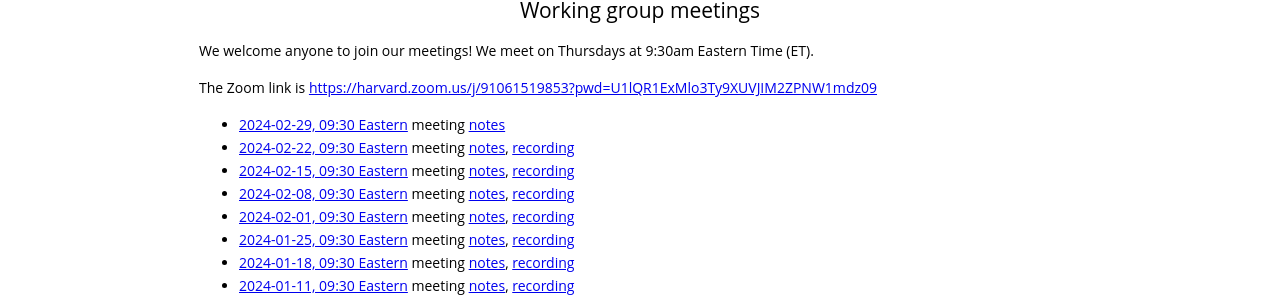
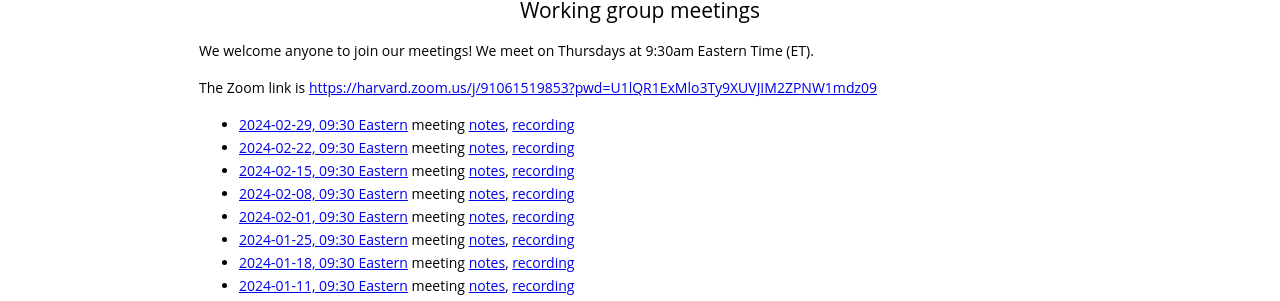
Before and after one commit to gdcc/ct.gdcc.io, a Jekyll site: the page built from index.md, in a window 1280 px wide and 900 px high, scrolled down 1657 px. Shown: the part 145-446 px from the top of the window. Built offline with Jekyll 4.4.1, drawn with Linux system fonts in a browser that asks for light colours; our own code applies the rules of GitHub Pages for plain Markdown files.

Commit message:
add recording

```diff
--- a/index.md
+++ b/index.md
@@ -60,7 +60,7 @@ We welcome anyone to join our meetings! We meet on Thursdays at 9:30am Eastern T
 
 The Zoom link is <https://harvard.zoom.us/j/91061519853?pwd=U1lQR1ExMlo3Ty9XUVJIM2ZPNW1mdz09>
 
-- [2024-02-29, 09:30 Eastern](https://time.is/compare/0930_29_Feb_2024_in_Boston) meeting [notes](https://docs.google.com/document/d/1OcalANOmDqnLf4-DYmeZoS2H2EhxbhY88GE8108HaWg/edit?usp=sharing)
+- [2024-02-29, 09:30 Eastern](https://time.is/compare/0930_29_Feb_2024_in_Boston) meeting [notes](https://docs.google.com/document/d/1OcalANOmDqnLf4-DYmeZoS2H2EhxbhY88GE8108HaWg/edit?usp=sharing), [recording](https://harvard.zoom.us/rec/share/W8MF0tqhZPWaKvLyQ3Esz4NtCY5QtyWtRlLgUNYL7rom5xm09PfRuw_W387Hx5c.E-pIGVMbIXo4Xi8i)
 - [2024-02-22, 09:30 Eastern](https://time.is/compare/0930_22_Feb_2024_in_Boston) meeting [notes](https://docs.google.com/document/d/18W4cUhEzthjGfbUtWSDm18MKflboo_qIIArRN61zmg4/edit?usp=sharing), [recording](https://harvard.zoom.us/rec/share/WFDHJXmVI5-9NV_VkHPho78RYrZm49lytAVhDGgZDGFhhs2A0rkfM6kFacx9bgr5.nedO9pXBRPfbRNNz)
 - [2024-02-15, 09:30 Eastern](https://time.is/compare/0930_15_Feb_2024_in_Boston) meeting [notes](https://docs.google.com/document/d/1eKZANop8IXgM2s6h_UQ14bAO2R0Xn_xo0wEE-WdfKVg/edit?usp=sharing), [recording](https://harvard.zoom.us/rec/share/rbVGMls8xXqlLj5jiHodxh1gNJCdR3NVHDVnZQmzMuAiGXEcP12Eov1d0SRrsOFt.THA-8LvzLWEiRQvZ)
 - [2024-02-08, 09:30 Eastern](https://time.is/compare/0930_08_Feb_2024_in_Boston) meeting [notes](https://docs.google.com/document/d/1yiuwS9Ig4qXnQeN1utPt75MUko6M_wRLHIfrCWQM_ZQ/edit?usp=sharing), [recording](https://harvard.zoom.us/rec/share/iv-JG_cAbTtd3FR7EiFlxwBMT_YhpjoBYW59N1BBUW3utC9KYKYHYXC1pp5iTZmC.NpZdWLEifKZlOjQW)
```
